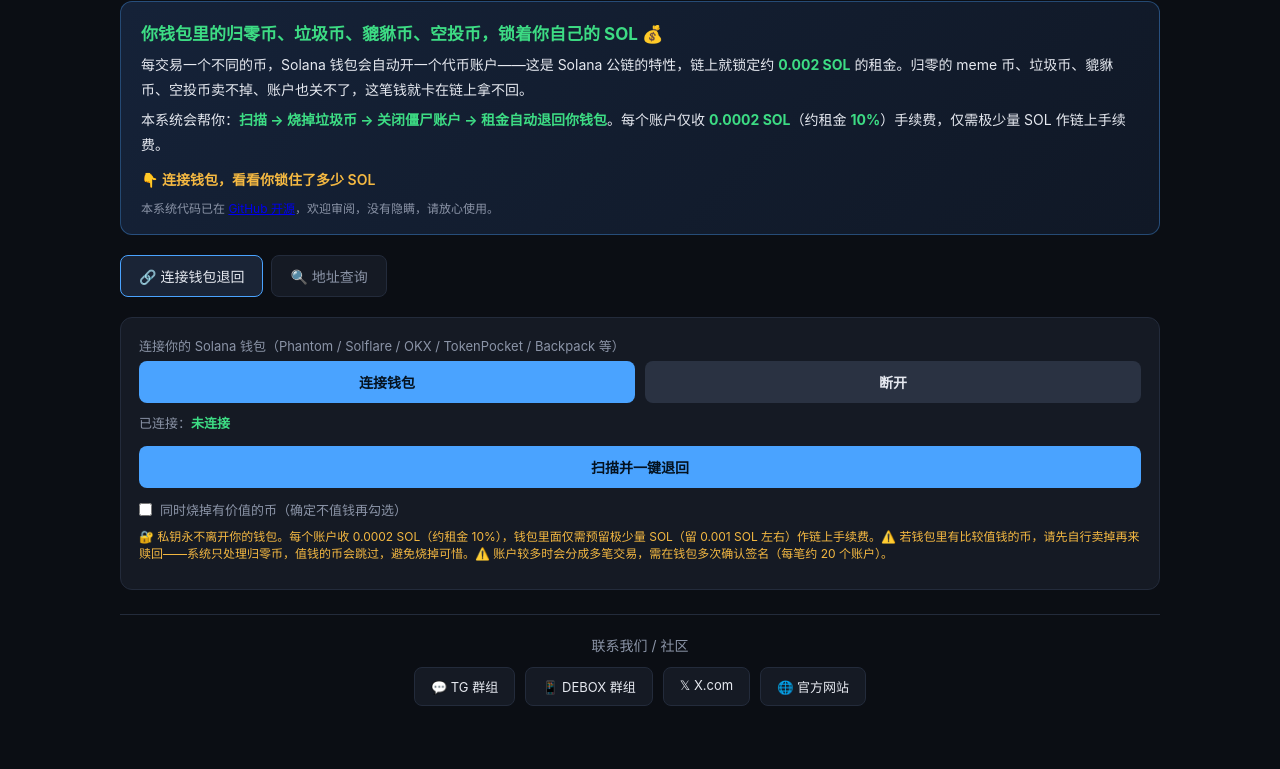
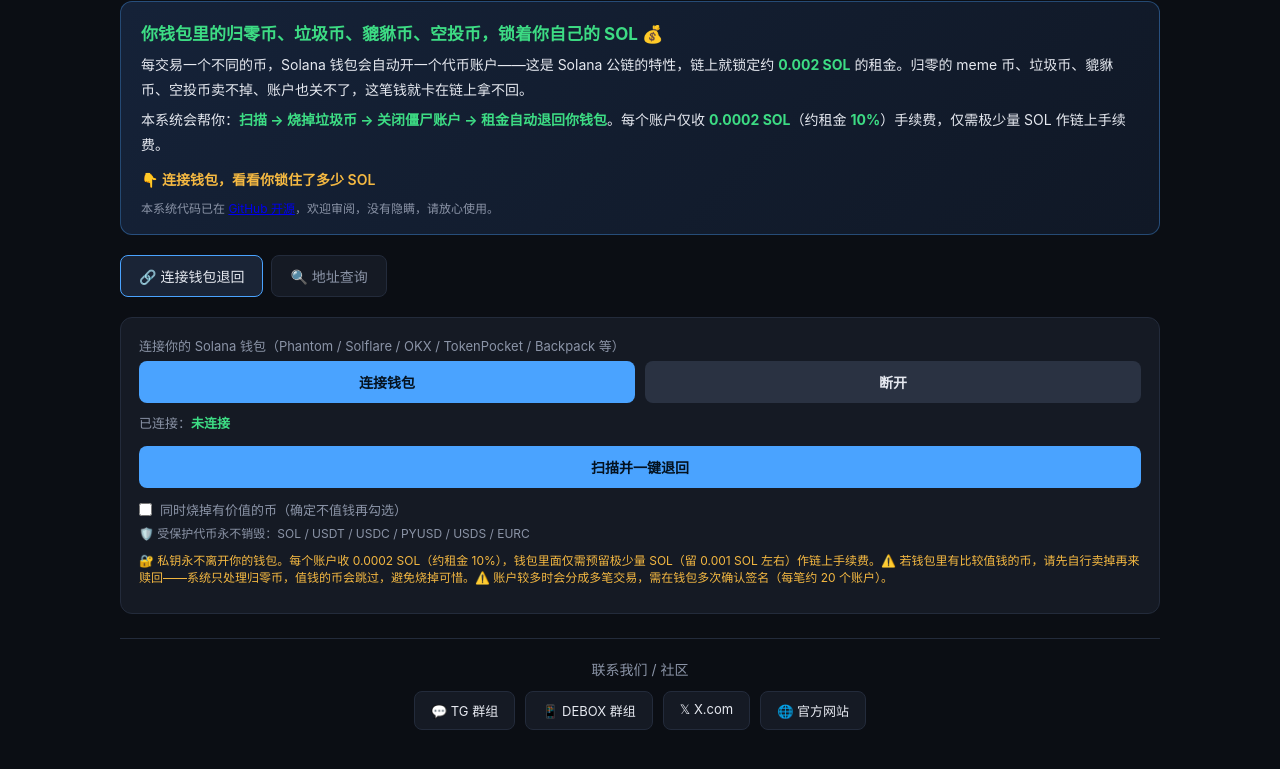
Before and after one commit to SOLANAN-ATA/sol-ata-rent-recovery, a website built with Vite: page frontend/index.html in a window 1280 px wide. Shown: the part 59-828 px from the top of the page. Built offline with nearby package versions, Linux system fonts and the light colour scheme; what @reown/appkit, @reown/appkit-adapter-solana would draw is missing.

Commit message:
feat: 烧币勾选项下加受保护代币提示（SOL/USDT/USDC/PYUSD/USDS/EURC 永不销毁）

```diff
--- a/frontend/index.html
+++ b/frontend/index.html
@@ -94,6 +94,7 @@
         <input type="checkbox" id="forceBurnValuable" style="width:auto; margin:0">
         <span data-i18n="force_burn_label">同时烧掉有价值的币（确定不值钱再勾选）</span>
       </label>
+      <div style="margin-top:6px; font-size:12px; color:var(--dim); line-height:1.5" data-i18n="force_burn_hint">🛡️ 受保护代币永不销毁：SOL / USDT / USDC / PYUSD / USDS / EURC</div>
       <div class="warn" data-i18n="wallet_warn">🔐 私钥永不离开你的钱包。每个账户收 0.0002 SOL（约租金 10%），钱包里面仅需预留极少量 SOL（留 0.001 SOL 左右）作链上手续费。</div>
       <div class="err" id="walletErr"></div>
     </div>
--- a/frontend/src/main.js
+++ b/frontend/src/main.js
@@ -56,6 +56,7 @@ const I18N = {
     not_connected: "未连接",
     redeem_btn: "扫描并一键退回",
     force_burn_label: "同时烧掉有价值的币（确定不值钱再勾选）",
+    force_burn_hint: "🛡️ 受保护代币永不销毁：SOL / USDT / USDC / PYUSD / USDS / EURC",
     multi_sign_hint: "⚠️ 共 {total} 个账户，将分成 {tx} 笔交易，请在钱包中连续确认 {tx} 次签名。",
     wallet_warn: "🔐 私钥永不离开你的钱包。每个账户收 0.0002 SOL（约租金 10%），钱包里面仅需预留极少量 SOL（留 0.001 SOL 左右）作链上手续费。⚠️ 若钱包里有比较值钱的币，请先自行卖掉再来赎回——系统只处理归零币，值钱的币会跳过，避免烧掉可惜。⚠️ 账户较多时会分成多笔交易，需在钱包多次确认签名（每笔约 20 个账户）。",
     scan_label: "钱包地址（公钥）",
@@ -125,6 +126,7 @@ const I18N = {
     not_connected: "Not connected",
     redeem_btn: "Scan & Reclaim",
     force_burn_label: "Also burn valuable tokens (tick only if you're sure they're worthless)",
+    force_burn_hint: "🛡️ Protected tokens are never burned: SOL / USDT / USDC / PYUSD / USDS / EURC",
     multi_sign_hint: "⚠️ {total} accounts will be split into {tx} transactions — please approve {tx} signatures in your wallet.",
     wallet_warn: "🔐 Your private key never leaves your wallet. Each account costs 0.0002 SOL (~10% of rent). Just keep a tiny reserve of SOL (~0.001 SOL) for the on-chain fee. ⚠️ If you hold any valuable tokens, sell them manually first — this tool only processes zeroed tokens and will skip valuable ones to avoid burning them. ⚠️ With many accounts, the reclaim is split into multiple transactions and needs multiple wallet signatures (~20 accounts per tx).",
     scan_label: "Wallet Address (Public Key)",
```
